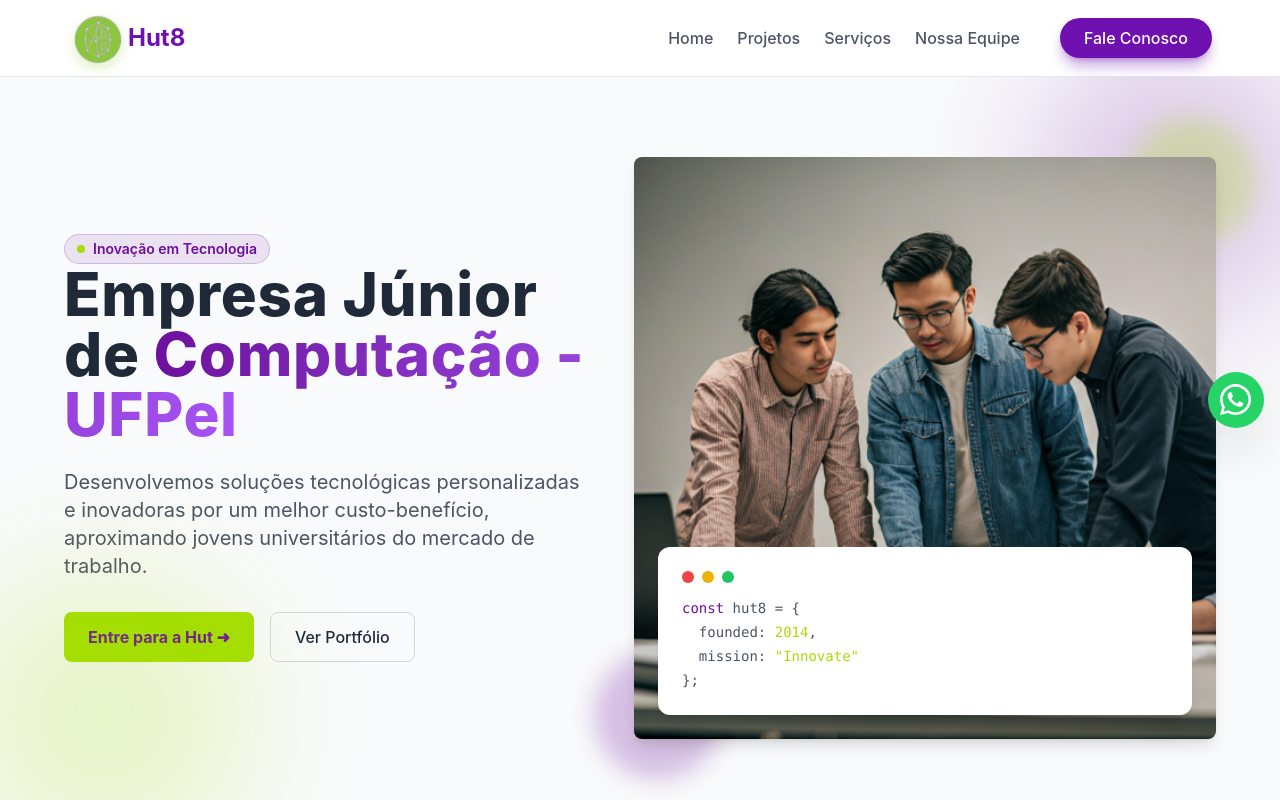
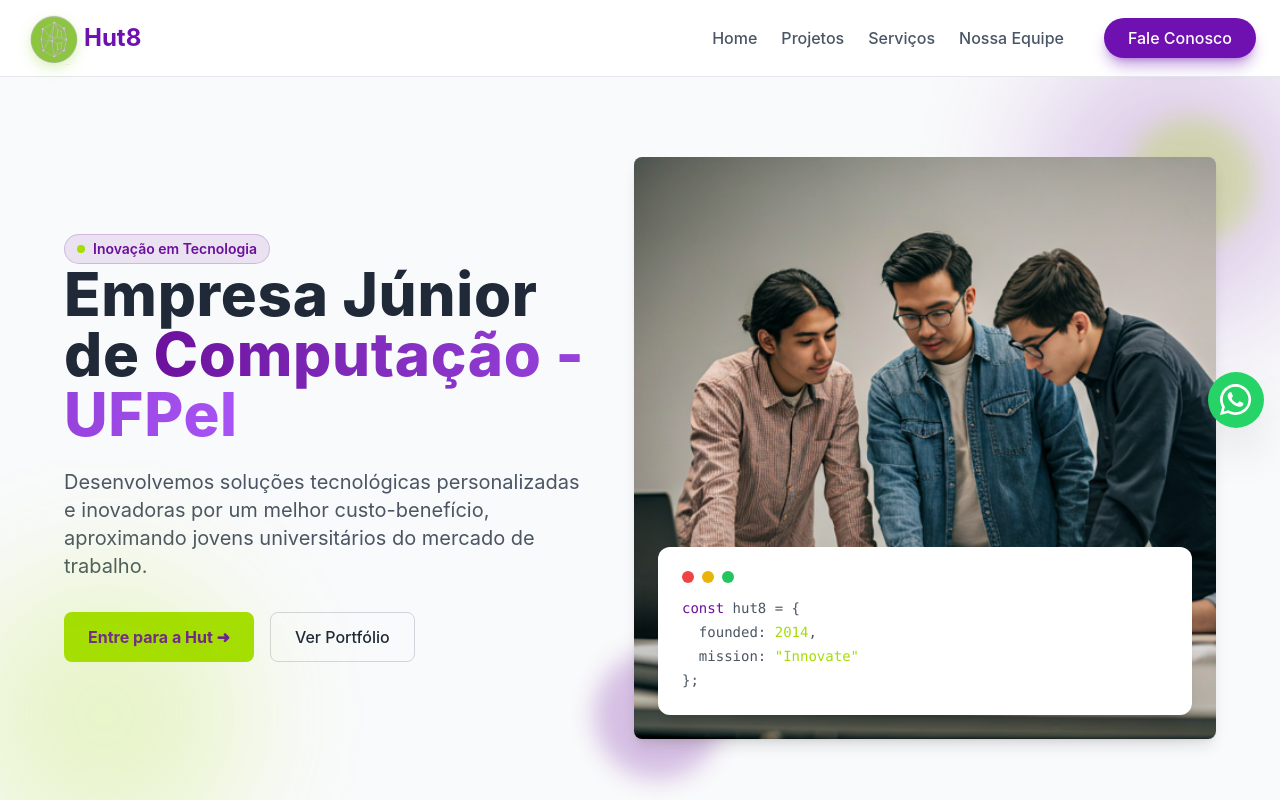
Before and after one commit to Caspessoa/HutDesignB, a React (Vite) app: page / in a window 1280 px wide. Shown: the top 800 px of the page. Built offline with nearby package versions, Linux system fonts and the light colour scheme.

Commit message:
fix: header responsivo e botão do whats não ultrapassa o menu lateral aberto

```diff
--- a/src/components/Header.jsx
+++ b/src/components/Header.jsx
@@ -1,9 +1,18 @@
+import { useState } from 'react';
 import logoHut from '../assets/Header/hut.svg';
 
 export default function Header({ setSecaoAtiva, setShowForm  }){
+    const [isMenuOpen, setIsMenuOpen] = useState(false);
+
+    // Função auxiliar para fechar o menu ao clicar em um link no mobile
+    const handleNav = (secao) => {
+        setSecaoAtiva(secao);
+        setIsMenuOpen(false);
+    };
+
     return (
         <header className="border-b border-gray-200 w-full bg-white sticky top-0 z-50">
-            <div className="max-w-7xl mx-auto px-17 py-2 flex flex-wrap justify-between items-center gap-4">
+            <div className="max-w-7xl mx-auto px-6 py-2 flex justify-between items-center gap-4">
                 <div className="flex items-center">
                     <img
                     src={logoHut}
@@ -12,19 +21,62 @@
                     <span className="text-purple-800 text-2xl font-bold">Hut8</span>
                 </div>
 
-                <nav className="flex flex-wrap items-center gap-4 md:gap-10">
-                    <ul className="flex flex-wrap gap-4 md:gap-6">
-                        <li><button onClick={() => setSecaoAtiva('home')} className="text-gray-600 font-medium hover:text-purple-800 cursor-pointer">Home</button></li>
-                        <li><button onClick={() => setSecaoAtiva('projetos')} className="text-gray-600 font-medium hover:text-purple-800 cursor-pointer">Projetos</button></li>
-                        <li><button onClick={() => setSecaoAtiva('servicos')} className="text-gray-600 font-medium hover:text-purple-800 cursor-pointer">Serviços</button></li>
-                        <li><button onClick={() => setSecaoAtiva('equipe')} className="text-gray-600 font-medium hover:text-purple-800 cursor-pointer">Nossa Equipe</button></li>
+                {/* Botão Mobile (Hambúrguer) visível apenas em telas menores */}
+                <button
+                    className="md:hidden p-2 text-gray-600 focus:outline-none cursor-pointer"
+                    onClick={() => setIsMenuOpen(true)}
+                >
+                    <svg className="w-6 h-6" fill="none" stroke="currentColor" viewBox="0 0 24 24">
+                        <path strokeLinecap="round" strokeLinejoin="round" strokeWidth="2" d="M4 6h16M4 12h16m-7 6h7"></path>
+                    </svg>
+                </button>
 
+                {/* Navegação Desktop (Escondida no mobile) */}
+                <nav className="hidden md:flex items-center gap-10">
+                    <ul className="flex gap-6">
+                        <li><button onClick={() => handleNav('home')} className="text-gray-600 font-medium hover:text-purple-800 cursor-pointer">Home</button></li>
+                        <li><button onClick={() => handleNav('projetos')} className="text-gray-600 font-medium hover:text-purple-800 cursor-pointer">Projetos</button></li>
+                        <li><button onClick={() => handleNav('servicos')} className="text-gray-600 font-medium hover:text-purple-800 cursor-pointer">Serviços</button></li>
+                        <li><button onClick={() => handleNav('equipe')} className="text-gray-600 font-medium hover:text-purple-800 cursor-pointer">Nossa Equipe</button></li>
                     </ul>
-                    <button onClick={() => setShowForm(true)} className="bg-purple-800 text-white font-medium px-6 py-2 rounded-full shadow-lg shadow-purple-800/40 hover:bg-purple-900 cursor-pointer">
-                    Fale Conosco
+                    <button onClick={() => { setShowForm(true); setIsMenuOpen(false); }} className="bg-purple-800 text-white font-medium px-6 py-2 rounded-full shadow-lg shadow-purple-800/40 hover:bg-purple-900 cursor-pointer">
+                        Fale Conosco
                     </button>
                 </nav>
+            </div>
 
+            {/* Fundo escurecido ao abrir o menu lateral */}
+            {isMenuOpen && (
+                <div
+                    className="fixed inset-0 bg-black/50 z-40 md:hidden"
+                    onClick={() => setIsMenuOpen(false)}
+                ></div>
+            )}
+
+            {/* Menu Lateral Mobile */}
+            <div className={`fixed top-0 right-0 h-full w-64 bg-white shadow-2xl z-50 transform transition-transform duration-300 ease-in-out ${isMenuOpen ? 'translate-x-0' : 'translate-x-full'} md:hidden`}>
+
+                {/* Botão de Fechar */}
+                <div className="flex justify-end p-6">
+                    <button onClick={() => setIsMenuOpen(false)} className="text-gray-600 cursor-pointer">
+                        <svg className="w-6 h-6" fill="none" stroke="currentColor" viewBox="0 0 24 24">
+                            <path strokeLinecap="round" strokeLinejoin="round" strokeWidth="2" d="M6 18L18 6M6 6l12 12"></path>
+                        </svg>
+                    </button>
+                </div>
+
+                {/* Links Mobile */}
+                <ul className="flex flex-col gap-6 px-6">
+                    <li><button onClick={() => handleNav('home')} className="text-xl text-gray-600 font-medium hover:text-purple-800 w-full text-left cursor-pointer">Home</button></li>
+                    <li><button onClick={() => handleNav('projetos')} className="text-xl text-gray-600 font-medium hover:text-purple-800 w-full text-left cursor-pointer">Projetos</button></li>
+                    <li><button onClick={() => handleNav('servicos')} className="text-xl text-gray-600 font-medium hover:text-purple-800 w-full text-left cursor-pointer">Serviços</button></li>
+                    <li><button onClick={() => handleNav('equipe')} className="text-xl text-gray-600 font-medium hover:text-purple-800 w-full text-left cursor-pointer">Nossa Equipe</button></li>
+                    <li className="mt-4">
+                        <button onClick={() => { setShowForm(true); setIsMenuOpen(false); }} className="bg-purple-800 text-white font-medium w-full py-3 rounded-full shadow-lg cursor-pointer">
+                            Fale Conosco
+                        </button>
+                    </li>
+                </ul>
             </div>
         </header>
     );
--- a/src/sections/Equipe/Hero.jsx
+++ b/src/sections/Equipe/Hero.jsx
@@ -2,7 +2,7 @@
   return (
     <section className="relative overflow-hidden bg-transparent py-20 px-6">
 
-        <div className="relative z-10 max-w-6xl mx-auto">
+        <div className="relative z-500 max-w-6xl mx-auto">
 
         {/* PARTE SUPERIOR: TEXTO E IMAGEM */}
         <div className="flex flex-col lg:flex-row gap-10 items-center">
```
